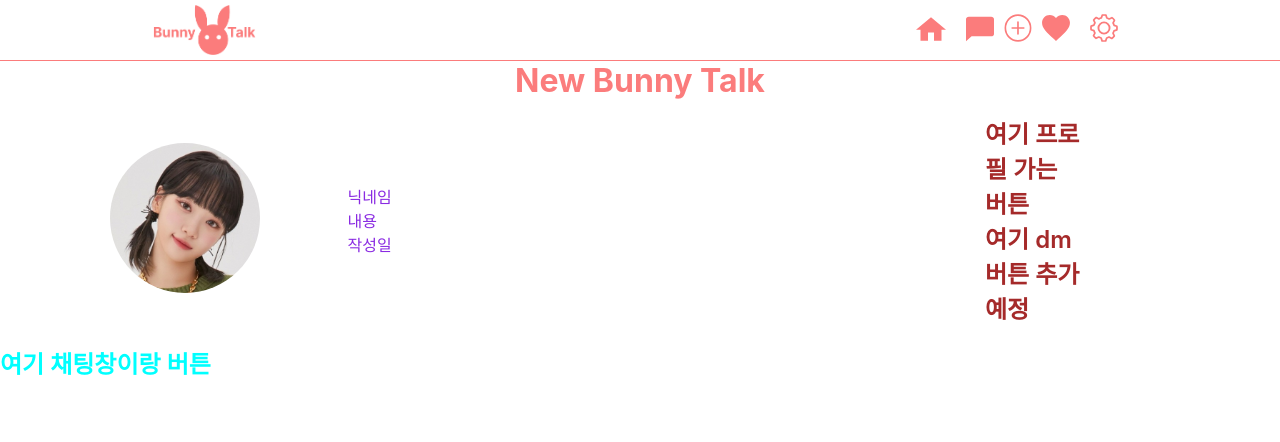
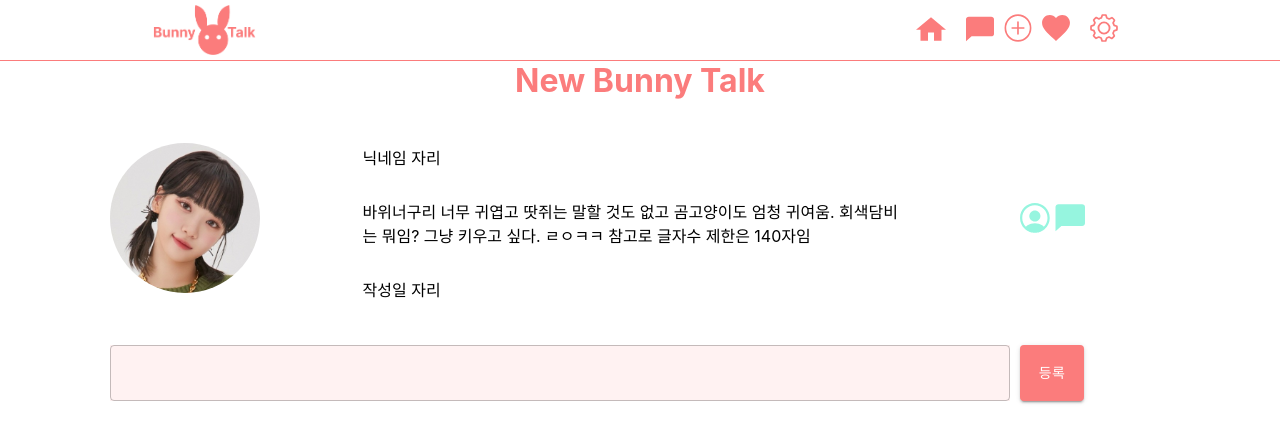
Before and after one commit to Bunny-pit/bunny-pit, a React (Create React App) app in the folder CLIENT/: page /main/home in a window 1280 px wide. Shown: the top 442 px of the page. Built offline with nearby package versions, Linux system fonts and the light colour scheme.

Commit message:
update:뉴 버니 톡 유저 메인홈 ui 90%완성. 방명록 기능, 버튼, 프로필 아이콘, 글자수 제한 추가. 상세 기능 미구현.

```diff
--- a/CLIENT/src/App.jsx
+++ b/CLIENT/src/App.jsx
@@ -1,6 +1,6 @@
 import { BrowserRouter as Router, Routes, Route, Link } from 'react-router-dom'
 import './App.css';
-import UserMain from './main/main_page';
+import UserMain from './main/user_main';
 import MainHome from './main/main_home';
 
 function App() {
@@ -8,6 +8,7 @@ function App() {
     <Router>
       <Routes>
         <Route path="/user/main" element={<UserMain />} />
+
         <Route path="/main/home" element={<MainHome />} />
       </Routes>
     </Router>
--- a/CLIENT/src/main/main_home.jsx
+++ b/CLIENT/src/main/main_home.jsx
@@ -1,5 +1,6 @@
 import React, { useState, useEffect } from 'react';
-import { Container, Grid, Modal, Button, Box } from "@mui/material"
+import { Container, Grid, Modal, Button, Box, TextField} from "@mui/material"
+
 
 import UserMainStyles from './user_main.module.css';
 import MainHomeStyles from './main_home.module.css';
@@ -130,13 +131,35 @@ function MainHomeVisitorBook() {
                         />
                     </div>
                     <div className={MainHomeStyles.visitor}>
-                        <span>닉네임</span><br />
-                        <span>내용</span><br />
-                        <span>작성일</span><br />
+                        <div>
+                            닉네임 자리
+                        </div>
+                        <div>
+                            바위너구리 너무 귀엽고 땃쥐는 말할 것도 없고 곰고양이도 엄청 귀여움.
+                            회색담비는 뭐임? 그냥 키우고 싶다. ㄹㅇㅋㅋ
+                            참고로 글자수 제한은 140자임
+                        </div>
+                        <div>
+                            작성일 자리
+                        </div>
+
+
                     </div>
                     <div className={MainHomeStyles.visitorButton}>
-                        <p>여기 프로필 가는 버튼</p>
-                        <p>여기 dm버튼 추가예정</p>
+                        <img
+                            width="30px"
+                            height="30px"
+                            src="/assets/visitor_user_button.svg"
+                            alt="visitor_user_button"
+                            style={{ cursor: 'pointer' }}
+                        />
+                        <img
+                            width="30px"
+                            height="30px"
+                            src="/assets/visitor_chat_button.svg"
+                            alt="visitor_chat_button"
+                            style={{ cursor: 'pointer' }}
+                        />
                     </div>
                 </div>
             </>
@@ -149,7 +172,8 @@ function MainHomeVisitorBook() {
             </div>
             <Visitor />
             <div className={MainHomeStyles.chatAndButton}>
-                <p>여기 채팅창이랑 버튼</p>
+                <TextField type="text" style={{backgroundColor:"#FFF2F2", border : "1px", width : "900px"}} inputProps={{maxLength:140}}/>
+                <Button variant="contained" style={{ backgroundColor: "#FB7C7C" }} >등록</Button>
             </div>
         </div>
 
--- a/CLIENT/src/main/main_home.module.css
+++ b/CLIENT/src/main/main_home.module.css
@@ -4,22 +4,34 @@
   height: 200px;
   margin: 20px 0 25px 110px;
 
-  display:flex;
+  display: flex;
   justify-content: space-between;
   align-items: center;
 
 }
-.visitor{
+
+.visitor {
+  display:flex;
+  height: 150px;
   flex-basis: 550px;
 
-  color:blueviolet;
+  flex-direction: column;
+
+  gap:30px;
+  justify-content: space-between;
+}
+
+.visitLog>.visitorButton {
+  color: brown;
+}
+
+.visitorButton img {
+  margin-left: 5px;
+}
+
+.chatAndButton {
+  display: flex;
+  margin-left : 110px;
+  gap:10px;
 
 }
-.visitorButton{
-  color:brown;
-  flex-basis: 100px;
-  justify-content: flex-end;
-}
-.chatAndButton {
-  color: aqua;
-}
```
Also changed, not shown: CLIENT/public/assets/visitor_chat_button.svg (added), CLIENT/public/assets/visitor_user_button.svg (added), CLIENT/src/main/user_main.jsx (renamed from CLIENT/src/main/main_page.jsx).
